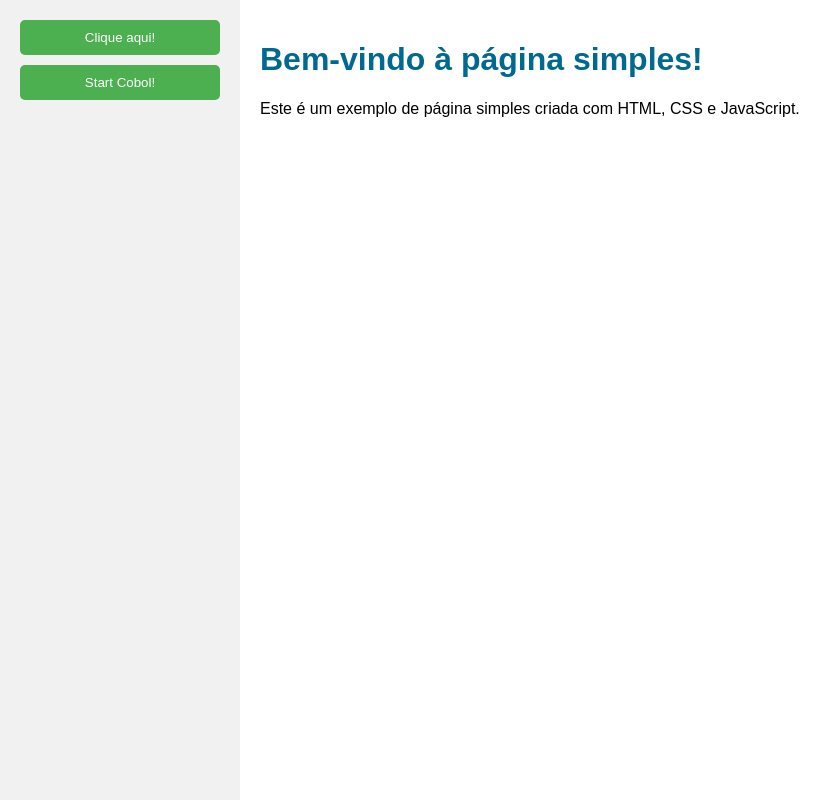
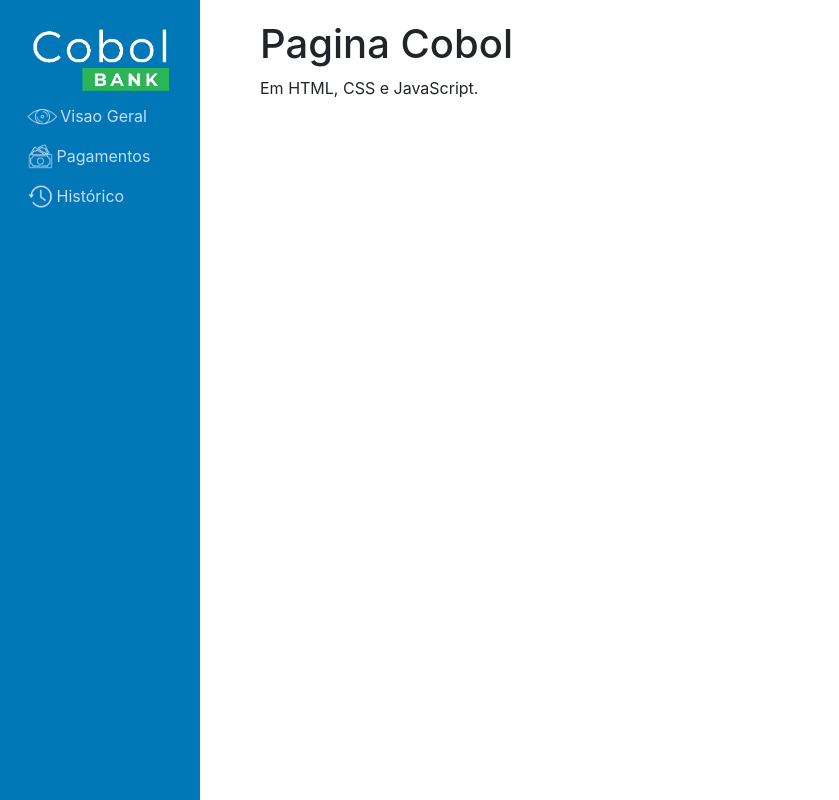
Before and after one commit to andersonconsultant/cobolBank_Project, a website: page index.html in a window 1280 px wide. Shown: the whole page, without its empty margins (0-839 px from the left). Drawn offline with nearby package versions, Linux system fonts and the light colour scheme.

Commit message:
h3 start bootstrap

```diff
--- a/index.html
+++ b/index.html
@@ -5,15 +5,32 @@
   <meta name="viewport" content="width=device-width, initial-scale=1.0">
   <title>Página Simples</title>
   <link rel="stylesheet" href="style.css">
+  <link rel="stylesheet" href="https://maxcdn.bootstrapcdn.com/bootstrap/4.0.0/css/bootstrap.min.css">
 </head>
 <body>
   <div class="sidebar">
-    <button class="sidebar-button" id="botao-click">Clique aqui!</button>
-    <button class="sidebar-button" id="buttonStartCobol">Start Cobol!</button>
+    <img src="images/logov1.png"
+         alt="Logo"
+         class="iconLogo"></img>
+
+    <button class="sidebar-button" id="botao-click">
+      <img src="images/buttons/icon1Visao.png"
+           alt="Visualização geral das carteiras"
+           class="iconButton">Visao Geral</img></button>
+
+    <button class="sidebar-button" id="buttonStartCobol">
+      <img src="images/buttons/icon1Money.png"
+           alt="Operações e gestão de pagamentos"
+           class="iconButton">Pagamentos</img></button>
+
+    <button class="sidebar-button" id="buttonStartCobol">
+      <img src="images/buttons/icon1History.png"
+           alt="Visualização histórica de transações"
+           class="iconButton">Histórico</img></button>
   </div>
   <div class="content">
-    <h1>Bem-vindo à página simples!</h1>
-    <p>Este é um exemplo de página simples criada com HTML, CSS e JavaScript.</p>
+    <h1>Pagina Cobol</h1>
+    <p>Em HTML, CSS e JavaScript.</p>
   </div>
   <script src="script.js"></script>
 </body>
--- a/style.css
+++ b/style.css
@@ -1,4 +1,16 @@
+
+@font-face {
+  font-family: 'MinhaFonte';
+  src: url('/fonts/minhafonte.woff2') format('woff2'),
+       url('/fonts/minhafonte.woff') format('woff'),
+       url('/fonts/minhafonte.ttf') format('truetype');
+  font-weight: normal;
+  font-style: normal;
+}
+
 body {
+
+  font-family: 'MinhaFonte', sans-serif;
   margin: 0;
   padding: 0;
   font-family: Arial, sans-serif;
@@ -10,7 +22,7 @@ body {
   left: 0;
   height: 100vh;
   width: 200px;
-  background-color: #f1f1f1;
+  background-color: #0077b6;
   padding: 20px;
 }
 
@@ -21,7 +33,10 @@ body {
 
 .sidebar button {
   width: 100%;
-  margin-bottom: 10px;
+  margin-bottom: 5px;
+  background-color: #0077b6;
+  color: #c9dbff;
+
 }
 
 h1 {
@@ -29,14 +44,30 @@ h1 {
 }
 
 .sidebar-button {
-    background-color: #4CAF50;
+    display: flex;
+    /* justify-content: center; */
+    align-items: center;
+    background-color: #0077b6;
     color: #fff;
-    padding: 10px 20px;
+    padding: 5px 5px;
     border: none;
-    border-radius: 5px;
+    border-radius: 0px;
     cursor: pointer;
 }
+.sidebar-button:hover {
+    background-color: #026ba4;
+    box-shadow: 0 0 10px rgba(255, 255, 255, 0.5);
+}
 
-.sidebar-button:hover {
-    background-color: #3e8e41;
+.iconButton {
+    align-content: center;
+    max-width: 40px;
+    height: 25px;
 }
+
+.iconLogo {
+  align-content: center;
+  display: flex;
+  max-width: 160px;
+  max-height: auto;
+}
```
Also changed, not shown: images/buttons/icon1History.png (added), images/buttons/icon1Money.png (added), images/buttons/icon1Visao.png (added), images/logov1.png (added).
